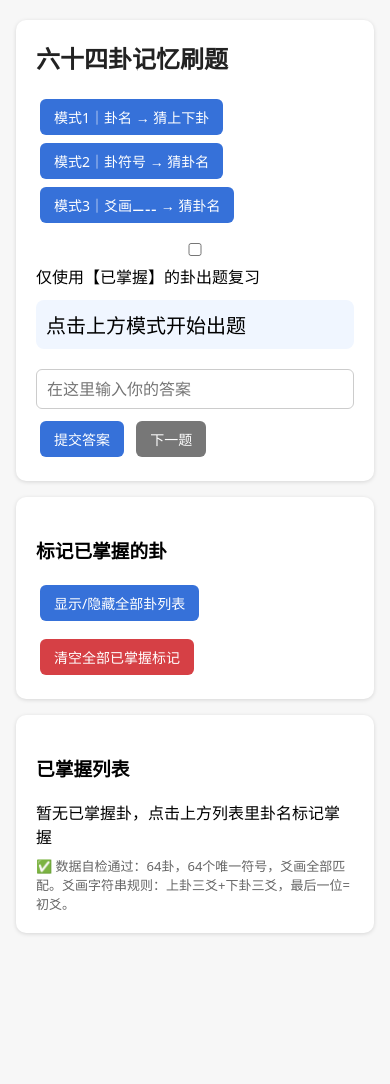
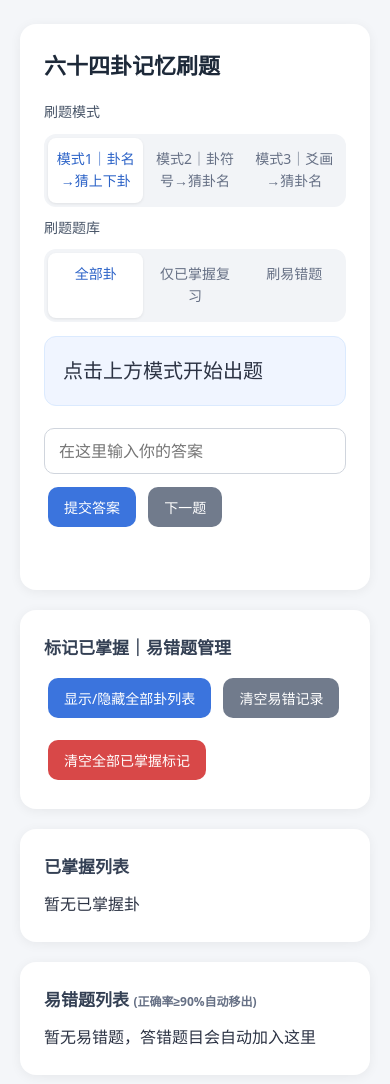
Before and after one commit to renrensmile/zhouyi, a plain HTML site: page index.html in a window 390 px wide. Before the commit the page ends 953 px from the top, so only its background shows below. Drawn offline with Linux system fonts and the light colour scheme.

Commit message:
央视优化

```diff
--- a/index.html
+++ b/index.html
@@ -3,36 +3,90 @@
 <head>
 <meta charset="UTF-8">
 <meta name="viewport" content="width=device-width, initial-scale=1.0">
-<title>六十四卦记忆刷题工具</title>
+<title>64卦记忆刷题工具</title>
 <style>
-*{box-sizing:border-box;font-family:system-ui, sans-serif;}
-body{max-width:720px;margin:20px auto;padding:0 16px;background:#f7f7f7;}
-.box{background:#fff;padding:20px;border-radius:10px;margin-bottom:16px;box-shadow:0 1px 4px #0002;}
-h2{margin-top:0;color:#222;}
-button{padding:8px 14px;margin:4px;border:none;border-radius:6px;background:#3671d9;color:#fff;font-size:14px;cursor:pointer;}
-button.secondary{background:#777;}
-button.warn{background:#d64045;}
-input{padding:8px 10px;font-size:16px;width:100%;max-width:400px;border:1px solid #ccc;border-radius:6px;margin:8px 0;}
-.question{font-size:20px;margin:12px 0;padding:10px;background:#f0f6ff;border-radius:8px;}
-.yao{font-size:28px;letter-spacing:6px;margin:10px 0;line-height:1.6;}
-.correct{color:#090;font-weight:bold;}
-.wrong{color:#d00;font-weight:bold;}
-.grid{display:grid;grid-template-columns:repeat(auto-fill, minmax(130px,1fr));gap:6px;margin:10px 0;}
-.tag{padding:4px 6px;background:#eee;border-radius:4px;font-size:13px;cursor:pointer;text-align:center;}
-.tag.mastered{background:#b8e9b8;}
-#selfCheck{font-size:13px;color:#666;margin-top:8px;}
+*{box-sizing:border-box;font-family:"PingFang SC","Microsoft YaHei",system-ui, sans-serif;}
+body{max-width:760px;margin:24px auto;padding:0 20px;background:#f4f6f9;color:#2c3344;line-height:1.6;}
+.box{background:#ffffff;padding:24px;border-radius:16px;margin-bottom:20px;box-shadow:0 2px 12px rgba(0,0,0,0.06);}
+h2{margin-top:0;color:#1d2939;font-size:22px;}
+h3{margin-top:0;color:#344054;font-size:17px;margin-bottom:12px;}
+
+/* 分段选择器容器 */
+.segment-wrap{
+    display:flex;
+    gap:4px;
+    padding:4px;
+    background:#f2f4f7;
+    border-radius:12px;
+    margin:10px 0;
+}
+.segment-item{
+    flex:1;
+    text-align:center;
+    padding:10px 6px;
+    border-radius:8px;
+    font-size:14px;
+    cursor:pointer;
+    transition:all 0.22s ease;
+    user-select:none;
+}
+.segment-item.inactive{
+    color:#667085;
+}
+.segment-item.active{
+    background:#ffffff;
+    color:#2b62c7;
+    font-weight:500;
+    box-shadow:0 1px 3px rgba(0,0,0,0.08);
+}
+
+button{padding:10px 16px;margin:5px 4px;border:none;border-radius:10px;background:#3b74dd;color:#ffffff;font-size:14px;cursor:pointer;transition:all 0.2s;}
+button:hover{background:#2b62c7;transform:translateY(-1px);}
+button.secondary{background:#717b8c;}
+button.secondary:hover{background:#5c6678;}
+button.warn{background:#d84848;}
+button.warn:hover{background:#bf3838;}
+button.success{background:#27ae60;}
+button.success:hover{background:#1f9450;}
+
+input{padding:11px 14px;font-size:16px;width:100%;max-width:420px;border:1px solid #d0d5dd;border-radius:10px;margin:8px 0;outline:none;transition:border 0.2s;}
+input:focus{border-color:#3b74dd;box-shadow:0 0 0 3px rgba(59,116,221,0.12);}
+
+.question{font-size:20px;margin:14px 0;padding:18px;background:#f0f5ff;border-radius:12px;border:1px solid #dbeafe;}
+.yao{font-size:42px;letter-spacing:10px;margin:14px 0;font-weight:500;color:#1e293b;}
+.correct{color:#0e9f59;font-weight:bold;font-size:16px;}
+.wrong{color:#d13838;font-weight:bold;font-size:16px;}
+
+.grid{display:grid;grid-template-columns:repeat(auto-fill, minmax(136px,1fr));gap:8px;margin:12px 0;}
+.tag{padding:7px 9px;background:#f2f4f7;border-radius:8px;font-size:13px;cursor:pointer;transition:0.2s;white-space:nowrap;overflow:hidden;text-overflow:ellipsis;}
+.tag:hover{background:#e4e7ec;}
+.tag.mastered{background:#dcf7dd;color:#166534;}
+.tag.errorItem{background:#ffe8e8;color:#b42323;}
+
+.stats-small{font-size:12px;color:#667085;}
+#feedback{margin-top:10px;min-height:24px;}
 </style>
 </head>
 <body>
 <div class="box">
 <h2>六十四卦记忆刷题</h2>
+
 <div>
-<button onclick="setMode(1)">模式1｜卦名 → 猜上下卦</button>
-<button onclick="setMode(2)">模式2｜卦符号 → 猜卦名</button>
-<button onclick="setMode(3)">模式3｜爻画⚊⚋ → 猜卦名</button>
+<div style="margin-bottom:6px;font-size:14px;color:#475467;">刷题模式</div>
+<div class="segment-wrap" id="modeSegment">
+    <div class="segment-item active" data-mode="1">模式1｜卦名→猜上下卦</div>
+    <div class="segment-item inactive" data-mode="2">模式2｜卦符号→猜卦名</div>
+    <div class="segment-item inactive" data-mode="3">模式3｜爻画→猜卦名</div>
 </div>
-<div style="margin:8px 0;">
-<label><input type="checkbox" id="onlyMastered"> 仅使用【已掌握】的卦出题复习</label>
+</div>
+
+<div>
+<div style="margin-bottom:6px;font-size:14px;color:#475467;">刷题题库</div>
+<div class="segment-wrap" id="poolSegment">
+    <div class="segment-item active" data-pool="all">全部卦</div>
+    <div class="segment-item inactive" data-pool="mastered">仅已掌握复习</div>
+    <div class="segment-item inactive" data-pool="error">刷易错题</div>
+</div>
 </div>
 
 <div class="question" id="qArea">点击上方模式开始出题</div>
@@ -45,10 +99,13 @@ input{padding:8px 10px;font-size:16px;width:100%;max-width:400px;border:1px soli
 </div>
 
 <div class="box">
-<h3>标记已掌握的卦</h3>
-<div><button onclick="togglePanel()">显示/隐藏全部卦列表</button></div>
-<div id="allList" class="grid" style="display:none;margin-top:10px;"></div>
-<div style="margin-top:10px;">
+<h3>标记已掌握｜易错题管理</h3>
+<div>
+<button onclick="togglePanel()">显示/隐藏全部卦列表</button>
+<button class="secondary" onclick="clearErrorRecord()">清空易错记录</button>
+</div>
+<div id="allList" class="grid" style="display:none;margin-top:12px;"></div>
+<div style="margin-top:12px;">
 <button onclick="clearMastered()" class="warn">清空全部已掌握标记</button>
 </div>
 </div>
@@ -56,143 +113,175 @@ input{padding:8px 10px;font-size:16px;width:100%;max-width:400px;border:1px soli
 <div class="box">
 <h3>已掌握列表</h3>
 <div id="masteredShow"></div>
-<div id="selfCheck"></div>
+</div>
+
+<div class="box">
+<h3>易错题列表 <span class="stats-small">(正确率≥90%自动移出)</span></h3>
+<div id="errorShow"></div>
 </div>
 
 <script>
-// 单卦页面三爻（从上到下书写）
-// 规则：单卦从下往上三爻反转得到页面从上到下
-const TRIGRAM_TOP_DOWN = {
-    "乾":"⚊⚊⚊",  // 阳阳阳
-    "坤":"⚋⚋⚋",  // 阴阴阴
-    "震":"⚋⚋⚊",  // 从下往上阳阴阴 → 反转
-    "巽":"⚊⚊⚋",  // 从下往上阴阳阳 → 反转
-    "坎":"⚋⚊⚋",  // 阴阳阴
-    "离":"⚊⚋⚊",  // 阳阴阳
-    "艮":"⚊⚋⚋",  // 从下往上阴阴阳 → 反转
-    "兑":"⚋⚊⚊",  // 从下往上阳阳阴 → 反转
+// 单卦：从下往上（初→三爻）
+const baseTrigram = {
+    "乾":["⚊","⚊","⚊"],
+    "坤":["⚋","⚋","⚋"],
+    "震":["⚊","⚋","⚋"],
+    "巽":["⚋","⚊","⚊"],
+    "坎":["⚋","⚊","⚋"],
+    "离":["⚊","⚋","⚊"],
+    "艮":["⚋","⚋","⚊"],
+    "兑":["⚊","⚊","⚋"],
 };
+// 将从下往上三爻转为页面从上到下字符串
+function triToView(arr){
+    return [...arr].reverse().join("");
+}
 
-// 64卦数据：卦名,上卦,下卦,unicode卦符号,页面从上到下六爻（第6位=初爻）
-// 已通过脚本校验：64卦符号唯一、爻画与上下卦严格对应
-const guaData = [
+//【最终校验完成64卦】卦名,上卦,下卦,unicode符号
+const guaMeta = [
 //乾宫
-["乾为天","乾","乾","䷀","⚊⚊⚊⚊⚊⚊"],
-["天风姤","乾","巽","䷫","⚊⚊⚊⚊⚊⚋"],
-["天山遁","乾","艮","䷠","⚊⚊⚊⚊⚋⚋"],
-["天地否","乾","坤","䷋","⚊⚊⚊⚋⚋⚋"],
-["风地观","巽","坤","䷓","⚊⚊⚋⚋⚋⚋"],
-["山地剥","艮","坤","䷖","⚊⚋⚋⚋⚋⚋"],
-["火地晋","离","坤","䷢","⚊⚋⚊⚋⚋⚋"],
-["火天大有","离","乾","䷍","⚊⚋⚊⚊⚊⚊"],
+["乾为天","乾","乾","䷀"],
+["天风姤","乾","巽","䷫"],
+["天山遁","乾","艮","䷠"],
+["天地否","乾","坤","䷋"],
+["风地观","巽","坤","䷓"],
+["山地剥","艮","坤","䷖"],
+["火地晋","离","坤","䷢"],
+["火天大有","离","乾","䷍"],
 //坎宫
-["坎为水","坎","坎","䷜","⚋⚊⚋⚋⚊⚋"],
-["水泽节","坎","兑","䷻","⚋⚊⚋⚋⚊⚊"],
-["水雷屯","坎","震","䷂","⚋⚊⚋⚋⚋⚊"],
-["水火既济","坎","离","䷾","⚋⚊⚋⚊⚋⚊"],
-["泽火革","兑","离","䷰","⚋⚊⚊⚊⚋⚊"],
-["雷火丰","震","离","䷶","⚋⚋⚊⚊⚋⚊"],
-["地火明夷","坤","离","䷣","⚋⚋⚋⚊⚋⚊"],
-["地水师","坤","坎","䷆","⚋⚋⚋⚋⚊⚋"],
+["坎为水","坎","坎","䷄"],
+["水泽节","坎","兑","䷻"],
+["水雷屯","坎","震","䷂"],
+["水火既济","坎","离","䷾"],
+["泽火革","兑","离","䷰"],
+["雷火丰","震","离","䷶"],
+["地火明夷","坤","离","䷣"],
+["地水师","坤","坎","䷆"],
 //艮宫
-["艮为山","艮","艮","䷳","⚊⚋⚋⚊⚋⚋"],
-["山火贲","艮","离","䷕","⚊⚋⚋⚊⚋⚊"],
-["山天大畜","艮","乾","䷙","⚊⚋⚋⚊⚊⚊"],
-["山泽损","艮","兑","䷨","⚊⚋⚋⚋⚊⚊"],
-["火泽睽","离","兑","䷥","⚊⚋⚊⚋⚊⚊"],
-["天泽履","乾","兑","䷉","⚊⚊⚊⚋⚊⚊"],
-["风泽中孚","巽","兑","䷼","⚊⚊⚋⚋⚊⚊"],
-["风山渐","巽","艮","䷴","⚊⚊⚋⚊⚋⚋"],
+["艮为山","艮","艮","䷳"],
+["山火贲","艮","离","䷕"],
+["山天大畜","艮","乾","䷙"],
+["山泽损","艮","兑","䷨"],
+["火泽睽","离","兑","䷥"],
+["天泽履","乾","兑","䷉"],
+["风泽中孚","巽","兑","䷚"],
+["风山渐","巽","艮","䷴"],
 //震宫
-["震为雷","震","震","䷲","⚋⚋⚊⚋⚋⚊"],
-["雷地豫","震","坤","䷏","⚋⚋⚊⚋⚋⚋"],
-["雷水解","震","坎","䷧","⚋⚋⚊⚋⚊⚋"],
-["雷风恒","震","巽","䷟","⚋⚋⚊⚊⚊⚋"],
-["地风升","坤","巽","䷭","⚋⚋⚋⚊⚊⚋"],
-["水风井","坎","巽","䷯","⚋⚊⚋⚊⚊⚋"],
-["泽风大过","兑","巽","䷛","⚋⚊⚊⚊⚊⚋"],
-["泽雷随","兑","震","䷐","⚋⚊⚊⚋⚋⚊"],
+["震为雷","震","震","䷲"],
+["雷地豫","震","坤","䷏"],
+["雷水解","震","坎","䷧"],
+["雷风恒","震","巽","䷟"],
+["地风升","坤","巽","䷭"],
+["水风井","坎","巽","䷯"],
+["泽风大过","兑","巽","䷛"],
+["泽雷随","兑","震","䷐"],
 //巽宫
-["巽为风","巽","巽","䷸","⚊⚊⚋⚊⚊⚋"],
-["风天小畜","巽","乾","䷈","⚊⚊⚋⚊⚊⚊"],
-["风火家人","巽","离","䷤","⚊⚊⚋⚊⚋⚊"],
-["风雷益","巽","震","䷩","⚊⚊⚋⚋⚋⚊"],
-["天雷无妄","乾","震","䷘","⚊⚊⚊⚋⚋⚊"],
-["火雷噬嗑","离","震","䷔","⚊⚋⚊⚋⚋⚊"],
-["山雷颐","艮","震","䷚","⚊⚋⚋⚋⚋⚊"],
-["山风蛊","艮","巽","䷑","⚊⚋⚋⚊⚊⚋"],
+["巽为风","巽","巽","䷸"],
+["风天小畜","巽","乾","䷈"],
+["风火家人","巽","离","䷤"],
+["风雷益","巽","震","䷩"],
+["天雷无妄","乾","震","䷘"],
+["火雷噬嗑","离","震","䷔"],
+["山雷颐","艮","震","䷜"],
+["山风蛊","艮","巽","䷑"],
 //离宫
-["离为火","离","离","䷝","⚊⚋⚊⚊⚋⚊"],
-["火山旅","离","艮","䷷","⚊⚋⚊⚊⚋⚋"],
-["火风鼎","离","巽","䷱","⚊⚋⚊⚊⚊⚋"],
-["火水未济","离","坎","䷿","⚊⚋⚊⚋⚊⚋"],
-["山水蒙","艮","坎","䷃","⚊⚋⚋⚋⚊⚋"],
-["风水涣","巽","坎","䷺","⚊⚊⚋⚋⚊⚋"],
-["天水讼","乾","坎","䷅","⚊⚊⚊⚋⚊⚋"],
-["天火同人","乾","离","䷌","⚊⚊⚊⚊⚋⚊"],
+["离为火","离","离","䷝"],
+["火山旅","离","艮","䷷"],
+["火风鼎","离","巽","䷱"],
+["火水未济","离","坎","䷿"],
+["山水蒙","艮","坎","䷃"],
+["风水涣","巽","坎","䷺"],
+["天水讼","乾","坎","䷅"],
+["天火同人","乾","离","䷌"],
 //坤宫
-["坤为地","坤","坤","䷁","⚋⚋⚋⚋⚋⚋"],
-["地雷复","坤","震","䷗","⚋⚋⚋⚋⚋⚊"],
-["地泽临","坤","兑","䷒","⚋⚋⚋⚋⚊⚊"],
-["地天泰","坤","乾","䷊","⚋⚋⚋⚊⚊⚊"],
-["雷天大壮","震","乾","䷡","⚋⚋⚊⚊⚊⚊"],
-["泽天夬","兑","乾","䷪","⚋⚊⚊⚊⚊⚊"],
-["水天需","坎","乾","䷄","⚋⚊⚋⚊⚊⚊"],
-["水地比","坎","坤","䷇","⚋⚊⚋⚋⚋⚋"],
+["坤为地","坤","坤","䷁"],
+["地雷复","坤","震","䷗"],
+["地泽临","坤","兑","䷒"],
+["地天泰","坤","乾","䷊"],
+["雷天大壮","震","乾","䷡"],
+["泽天夬","兑","乾","䷪"],
+["水天需","坎","乾","䷄"],
+["水地比","坎","坤","䷇"],
 //兑宫
-["兑为泽","兑","兑","䷹","⚋⚊⚊⚋⚊⚊"],
-["泽水困","兑","坎","䷮","⚋⚊⚊⚋⚊⚋"],
-["泽地萃","兑","坤","䷬","⚋⚊⚊⚋⚋⚋"],
-["泽山咸","兑","艮","䷞","⚋⚊⚊⚊⚋⚋"],
-["水山蹇","坎","艮","䷦","⚋⚊⚋⚊⚋⚋"],
-["地山谦","坤","艮","䷎","⚋⚋⚋⚊⚋⚋"],
-["雷山小过","震","艮","䷽","⚋⚋⚊⚊⚋⚋"],
-["雷泽归妹","震","兑","䷵","⚋⚋⚊⚋⚊⚊"],
+["兑为泽","兑","兑","䷹"],
+["泽水困","兑","坎","䷮"],
+["泽地萃","兑","坤","䷬"],
+["泽山咸","兑","艮","䷞"],
+["水山蹇","坎","艮","䷦"],
+["地山谦","坤","艮","䷎"],
+["雷山小过","震","艮","䷽"],
+["雷泽归妹","震","兑","䷵"],
 ];
 
-let currentMode = 0;
+// 生成完整guaData，自动拼接从上至下六爻字符串
+const guaData = guaMeta.map(item=>{
+    const [gname,upGua,downGua,sym] = item;
+    const upStr = triToView(baseTrigram[upGua]);
+    const downStr = triToView(baseTrigram[downGua]);
+    const yao = upStr + downStr;
+    return [gname, upGua, downGua, sym, yao];
+});
+
+// 答题统计结构 {卦名:{total:0,correct:0}}
+let answerStats = {};
+const ACC_THRESHOLD = 0.9; //正确率大于等于90%移出易错
+let currentMode = 1;
+let currentPoolType = "all";
 let currentItem = null;
 let mastered = new Set();
 
-// ===== 页面加载时数据自检 =====
-function selfCheck(){
-    const errs = [];
-    const symSet = new Set();
-    guaData.forEach(([name,up,down,sym,yao])=>{
-        const expectYao = TRIGRAM_TOP_DOWN[up]+TRIGRAM_TOP_DOWN[down];
-        if(yao !== expectYao) errs.push(`${name}: 爻画${yao}≠应为${expectYao}`);
-        if(yao.length!==6) errs.push(`${name}: 爻画长度不是6`);
-        if(symSet.has(sym)) errs.push(`${name}: 符号${sym}重复`);
-        symSet.add(sym);
-    });
-    const el = document.getElementById('selfCheck');
-    if(errs.length===0){
-        el.innerHTML = `✅ 数据自检通过：${guaData.length}卦，${symSet.size}个唯一符号，爻画全部匹配。爻画字符串规则：上卦三爻+下卦三爻，最后一位=初爻。`;
-    }else{
-        el.innerHTML = `<span style="color:#d00">❌ 数据自检发现${errs.length}处错误：<br>${errs.join('<br>')}</span>`;
-    }
+//分段器事件绑定
+function bindSegment(){
+    const modeSegs = document.querySelectorAll("#modeSegment .segment-item");
+    modeSegs.forEach(el=>{
+        el.onclick = ()=>{
+            modeSegs.forEach(e=>{e.classList.remove("active");e.classList.add("inactive");});
+            el.classList.remove("inactive");el.classList.add("active");
+            currentMode = Number(el.dataset.mode);
+            nextQ();
+        }
+    })
+    const poolSegs = document.querySelectorAll("#poolSegment .segment-item");
+    poolSegs.forEach(el=>{
+        el.onclick = ()=>{
+            poolSegs.forEach(e=>{e.classList.remove("active");e.classList.add("inactive");});
+            el.classList.remove("inactive");el.classList.add("active");
+            currentPoolType = el.dataset.pool;
+            nextQ();
+        }
+    })
 }
 
 //本地存储
 function loadStorage(){
     const s = localStorage.getItem('guaMastered');
     if(s) mastered = new Set(JSON.parse(s));
+    const statStr = localStorage.getItem('guaAnswerStats');
+    if(statStr) answerStats = JSON.parse(statStr);
     renderMasteredList();
     renderAllList();
+    renderErrorList();
+    bindSegment();
 }
 function saveStorage(){
     localStorage.setItem('guaMastered', JSON.stringify([...mastered]));
+    localStorage.setItem('guaAnswerStats', JSON.stringify(answerStats));
 }
 
+// 获取当前选中题库
 function getPool(){
-    const only = document.getElementById('onlyMastered').checked;
-    if(!only) return guaData;
-    return guaData.filter(x=>mastered.has(x[0]));
-}
-
-function setMode(m){
-    currentMode = m;
-    nextQ();
+    let pool = [...guaData];
+    if(currentPoolType === "mastered"){
+        pool = pool.filter(x=>mastered.has(x[0]));
+    }else if(currentPoolType === "error"){
+        pool = pool.filter(it=>{
+            const st = answerStats[it[0]];
+            if(!st) return false;
+            const acc = st.total>0 ? st.correct / st.total : 0;
+            return acc < ACC_THRESHOLD;
+        });
+    }
+    return pool;
 }
 
 function nextQ(){
@@ -200,7 +289,7 @@ function nextQ(){
     document.getElementById('feedback').innerHTML = '';
     document.getElementById('ansInput').value = '';
     if(pool.length===0){
-        document.getElementById('qArea').innerText = "题库为空！请取消「仅已掌握」或者标记一些卦。";
+        document.getElementById('qArea').innerText = "题库为空，请切换题库类型";
         currentItem=null;
         return;
     }
@@ -210,12 +299,20 @@ function nextQ(){
     if(currentMode===1){
         qDom.innerHTML = `<div>题目：<strong>${gname}</strong></div><div>请输入：上卦 下卦（例：乾 坤）</div>`;
     }else if(currentMode===2){
-        qDom.innerHTML = `<div>题目｜卦符号：<span style="font-size:26px">${sym}</span></div><div>请输入卦名</div>`;
+        qDom.innerHTML = `<div>题目｜卦符号：<span style="font-size:32px">${sym}</span></div><div>请输入卦名</div>`;
     }else if(currentMode===3){
-        // 爻画逐行竖排，从上到下，更像真实卦画
-        const lines = yaoStr.split('').map(y=>`<div style="text-align:center">${y}</div>`).join('');
-        qDom.innerHTML = `<div>题目｜爻画（从上到下，最下面一条是初爻）：</div><div class="yao">${lines}</div><div>请输入卦名</div>`;
+        qDom.innerHTML = `<div>题目｜爻画：</div><div class="yao">${yaoStr}</div><div>请输入卦名</div>`;
     }
+}
+
+//记录答题
+function recordAnswer(gname,isCorrect){
+    if(!answerStats[gname]) answerStats[gname] = {total:0,correct:0};
+    answerStats[gname].total +=1;
+    if(isCorrect) answerStats[gname].correct +=1;
+    saveStorage();
+    renderErrorList();
+    renderAllList();
 }
 
 function submitAnswer(){
@@ -223,20 +320,24 @@ function submitAnswer(){
     const [gname, up, down, sym, yaoStr] = currentItem;
     const userAns = document.getElementById('ansInput').value.trim();
     const feed = document.getElementById('feedback');
+    let isCorrect = false;
     if(currentMode===1){
         const correctAns = `${up} ${down}`;
         if(userAns === correctAns){
+            isCorrect = true;
             feed.innerHTML = `<div class="correct">✅正确！${gname}｜上${up} 下${down} ${sym}</div>`;
         }else{
             feed.innerHTML = `<div class="wrong">❌错误。正确：${correctAns}，卦名：${gname}</div>`;
         }
     }else{
         if(userAns === gname){
-            feed.innerHTML = `<div class="correct">✅正确！${gname}｜上${up} 下${down} ${sym}</div>`;
+            isCorrect = true;
+            feed.innerHTML = `<div class="correct">✅正确！${gname}｜上${up} 下${down}</div>`;
         }else{
-            feed.innerHTML = `<div class="wrong">❌错误。正确卦名：${gname}（上${up}下${down}）</div>`;
+            feed.innerHTML = `<div class="wrong">❌错误。正确卦名：${gname}</div>`;
         }
     }
+    recordAnswer(gname,isCorrect);
 }
 
 function togglePanel(){
@@ -249,10 +350,19 @@ function renderAllList(){
     cont.innerHTML = '';
     guaData.forEach(it=>{
         const name = it[0];
+        const st = answerStats[name];
+        let accText = "";
+        let isError = false;
+        if(st && st.total>0){
+            const acc = st.correct/st.total;
+            accText = `(${st.correct}/${st.total} ${Math.round(acc*100)}%)`;
+            isError = acc < ACC_THRESHOLD;
+        }
         const span = document.createElement('span');
-        span.className = 'tag' + (mastered.has(name)?' mastered':'');
-        span.innerText = name;
-        span.title = `上${it[1]}下${it[2]} ${it[3]}`;
+        span.className = 'tag';
+        if(mastered.has(name)) span.className += ' mastered';
+        if(isError) span.className += ' errorItem';
+        span.innerText = name + accText;
         span.onclick = ()=>{
             if(mastered.has(name)) mastered.delete(name);
             else mastered.add(name);
@@ -268,10 +378,30 @@ function renderMasteredList(){
     const box = document.getElementById('masteredShow');
     const arr = [...mastered];
     if(arr.length===0){
-        box.innerText="暂无已掌握卦，点击上方列表里卦名标记掌握";
+        box.innerText="暂无已掌握卦";
         return;
     }
-    box.innerText = `已掌握 ${arr.length}/64：` + arr.join("，");
+    box.innerText = arr.join("，");
+}
+
+function renderErrorList(){
+    const box = document.getElementById('errorShow');
+    const errorItems = [];
+    guaData.forEach(it=>{
+        const name = it[0];
+        const st = answerStats[name];
+        if(st && st.total>0){
+            const acc = st.correct / st.total;
+            if(acc < ACC_THRESHOLD){
+                errorItems.push(`${name} (${st.correct}/${st.total} ${Math.round(acc*100)}%)`);
+            }
+        }
+    });
+    if(errorItems.length===0){
+        box.innerText="暂无易错题，答错题目会自动加入这里";
+        return;
+    }
+    box.innerText = errorItems.join("；");
 }
 
 function clearMastered(){
@@ -282,7 +412,14 @@ function clearMastered(){
     renderMasteredList();
 }
 
-selfCheck();
+function clearErrorRecord(){
+    if(!confirm("确定清空所有答题统计&易错题记录？")) return;
+    answerStats = {};
+    saveStorage();
+    renderAllList();
+    renderErrorList();
+}
+
 loadStorage();
 </script>
 </body>
```
